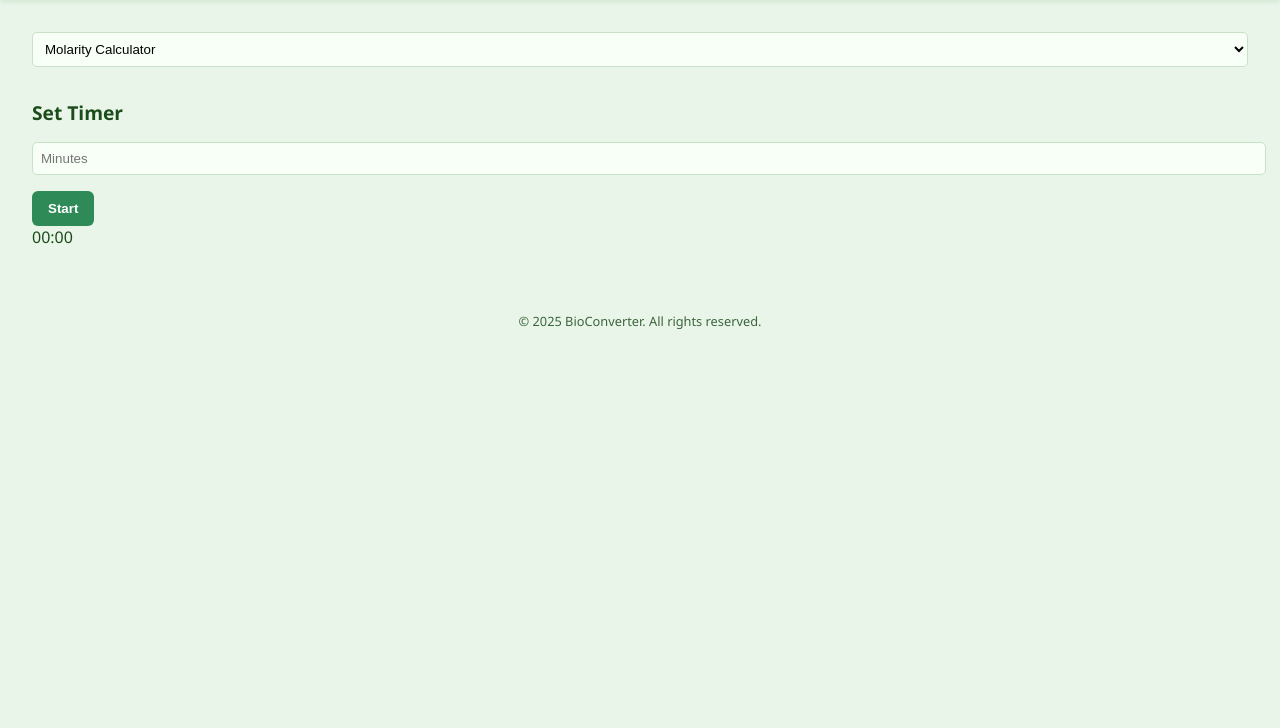
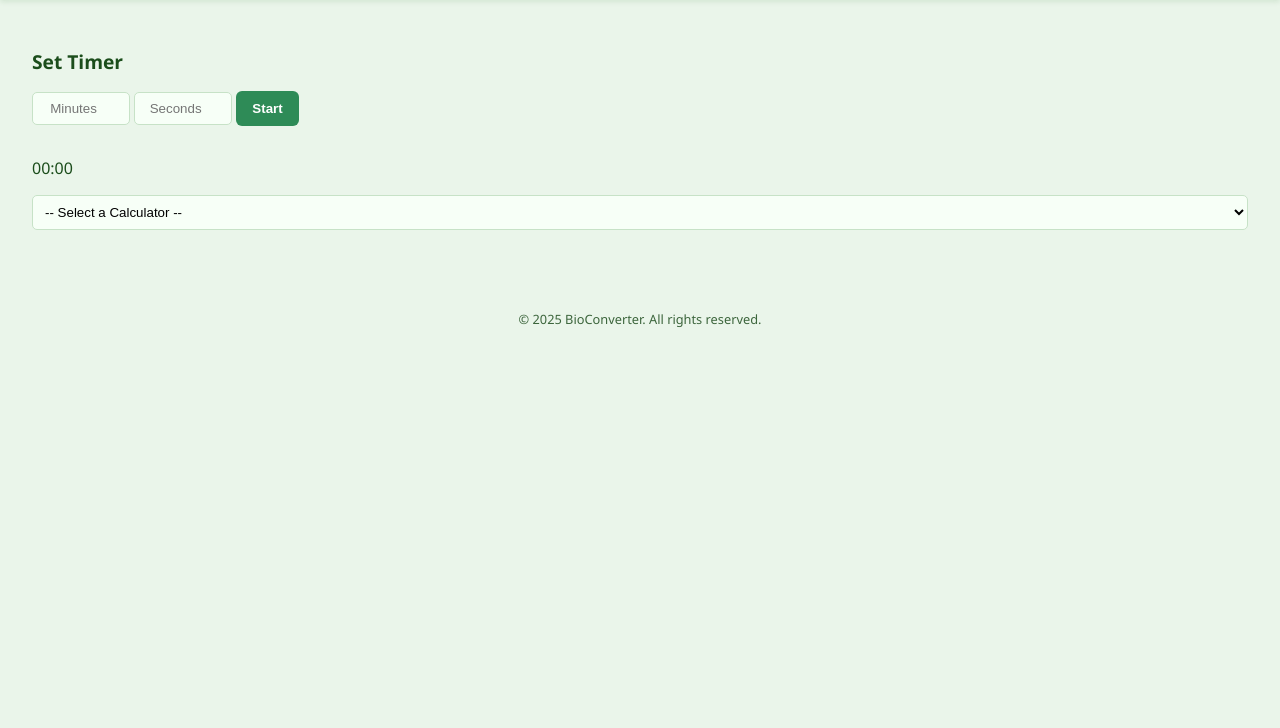
Before and after one commit to Akarsha1607/BioConverter, a plain HTML site: page index.html in a window 1280 px wide. Shown: the part 72-800 px from the top of the page. Drawn offline with Linux system fonts and the light colour scheme.

Commit message:
Update index.html

```diff
--- a/index.html
+++ b/index.html
@@ -1,44 +1,46 @@
 <!DOCTYPE html>
 <html lang="en">
-
 <head>
-  <meta charset="UTF-8">
-  <meta name="viewport" content="width=device-width, initial-scale=1.0">
+  <meta charset="UTF-8" />
+  <meta name="viewport" content="width=device-width, initial-scale=1.0"/>
   <title>BioConverter</title>
-  <link rel="icon" type="image/x-icon" href="favicon.ico">
-  <link rel="stylesheet" href="style.css">
+  <link rel="icon" href="favicon.ico" type="image/x-icon">
+  <link rel="stylesheet" href="style.css" />
 </head>
-
 <body>
   <header>
     <img src="bioconverter-logo.png" alt="BioConverter Logo" class="logo">
     <h1>BioConverter</h1>
-    <p class="tagline">Smart Calculators for Science People</p>
+    <p class="tagline">Simplifying science, one calculation at a time.</p>
   </header>
 
   <main>
-    <section class="calculator-panel">
-      <select id="toolSelector">
+    <section id="timer-section">
+      <h2>Set Timer</h2>
+      <div class="timer-controls">
+        <input type="number" id="minutes" placeholder="Minutes" min="0">
+        <input type="number" id="seconds" placeholder="Seconds" min="0" max="59">
+        <button onclick="startTimer()">Start</button>
+        <p id="timer-display">00:00</p>
+      </div>
+    </section>
+
+    <section class="tools">
+      <select id="toolSelector" onchange="showTool()">
+        <option value="">-- Select a Calculator --</option>
         <option value="molarity">Molarity Calculator</option>
         <option value="dilution">Dilution Calculator</option>
-        <option value="temperature">Temperature Converter</option>
+        <option value="temp">Temperature Converter</option>
         <option value="dna">DNA Concentration Converter</option>
         <option value="ph">pH Calculator</option>
-        <option value="serial">Serial Dilution Calculator</option>
-        <option value="mass">Mass from Volume & Molarity</option>
-        <option value="volume">Volume from Mass & Molarity</option>
-        <option value="molarity-from-mass">Molarity from Mass & Volume</option>
+        <option value="serial">Serial Dilution</option>
+        <option value="mass">Mass ↔ Moles</option>
+        <option value="volume">Volume ↔ Molarity</option>
+        <option value="concentration">Concentration % Converter</option>
       </select>
 
-      <div id="calculatorContainer"></div>
+      <div id="calculatorDisplay"></div>
     </section>
-
-    <aside class="timer-panel">
-      <h2>Set Timer</h2>
-      <input type="number" id="timerInput" placeholder="Minutes">
-      <button onclick="startTimer()">Start</button>
-      <div id="timerDisplay">00:00</div>
-    </aside>
   </main>
 
   <footer>
@@ -47,5 +49,4 @@
 
   <script src="script.js"></script>
 </body>
-
 </html>
```
